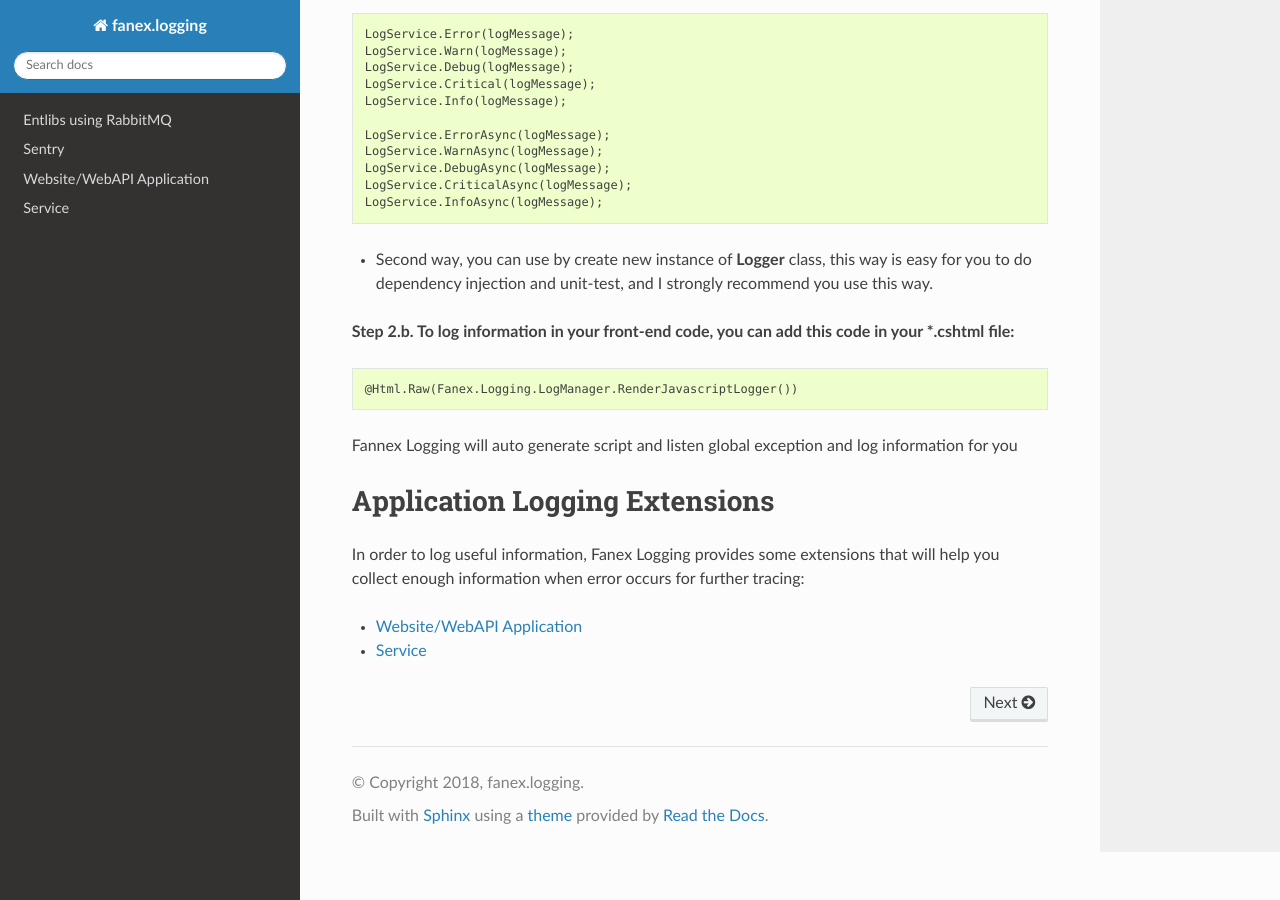
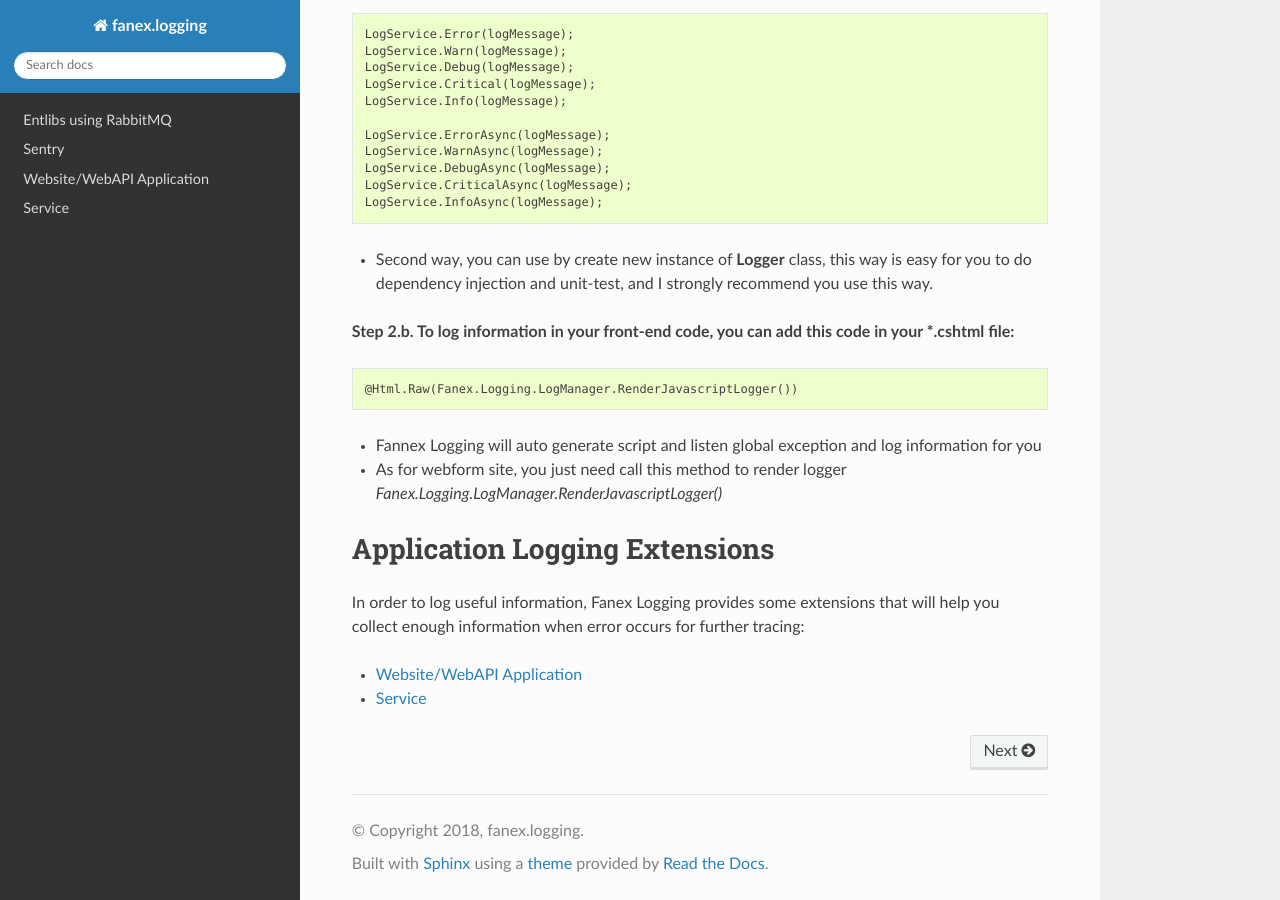
Before and after one commit to starixvn/infrastructure_fanex.logging, a Sphinx documentation site: the page built from docs/index.rst, in a window 1280 px wide and 900 px high, scrolled down 1811 px. Built offline with Sphinx 7.4.7 and the Read the Docs theme 2.0.0, drawn with Linux system fonts in a browser that asks for light colours.

Commit message:
0000 - Update document

```diff
--- a/docs/index.rst
+++ b/docs/index.rst
@@ -84,7 +84,8 @@ To use supported log engines, please refer below information:
 
         @Html.Raw(Fanex.Logging.LogManager.RenderJavascriptLogger())
 
-Fannex Logging will auto generate script and listen global exception and log information for you
+- Fannex Logging will auto generate script and listen global exception and log information for you
+- As for webform site, you just need call this method to render logger `Fanex.Logging.LogManager.RenderJavascriptLogger()`
 
 Application Logging Extensions
 =========================================
--- a/docs/integration-guidelines/sentry.rst
+++ b/docs/integration-guidelines/sentry.rst
@@ -17,7 +17,7 @@ You can study more at https://docs.sentry.io/
 
        new SentryLogging(new SentryEngineOptions
                         {
-                            Dsn = new Dsn("{Your-site-sentry-token-with-intranet-ip}"),
+                            Dsn = new Dsn("{Your-site-sentry-token}"),
                             Release = "{Your-release-key}", // In case you want to keep track new issue for your releases
                             // You need to set FrontEndDsn in case your front-end side accesses to different Sentry endpoint with back-end side
                             FrontEndDsn = new Dsn("{Your-site-sentry-token-with-public-domain}"),
```
Also changed, not shown: docs/_static/sentry-dsn.png.
